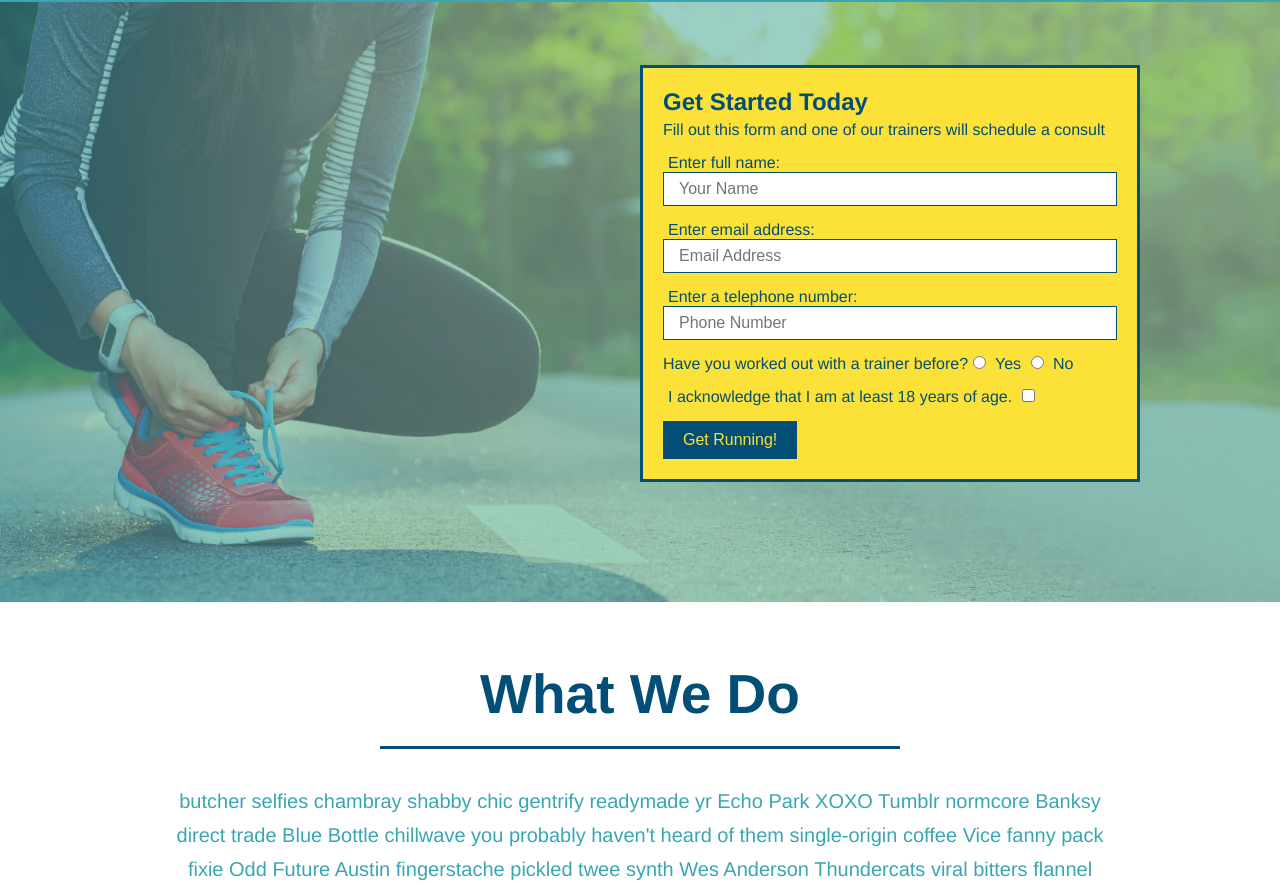
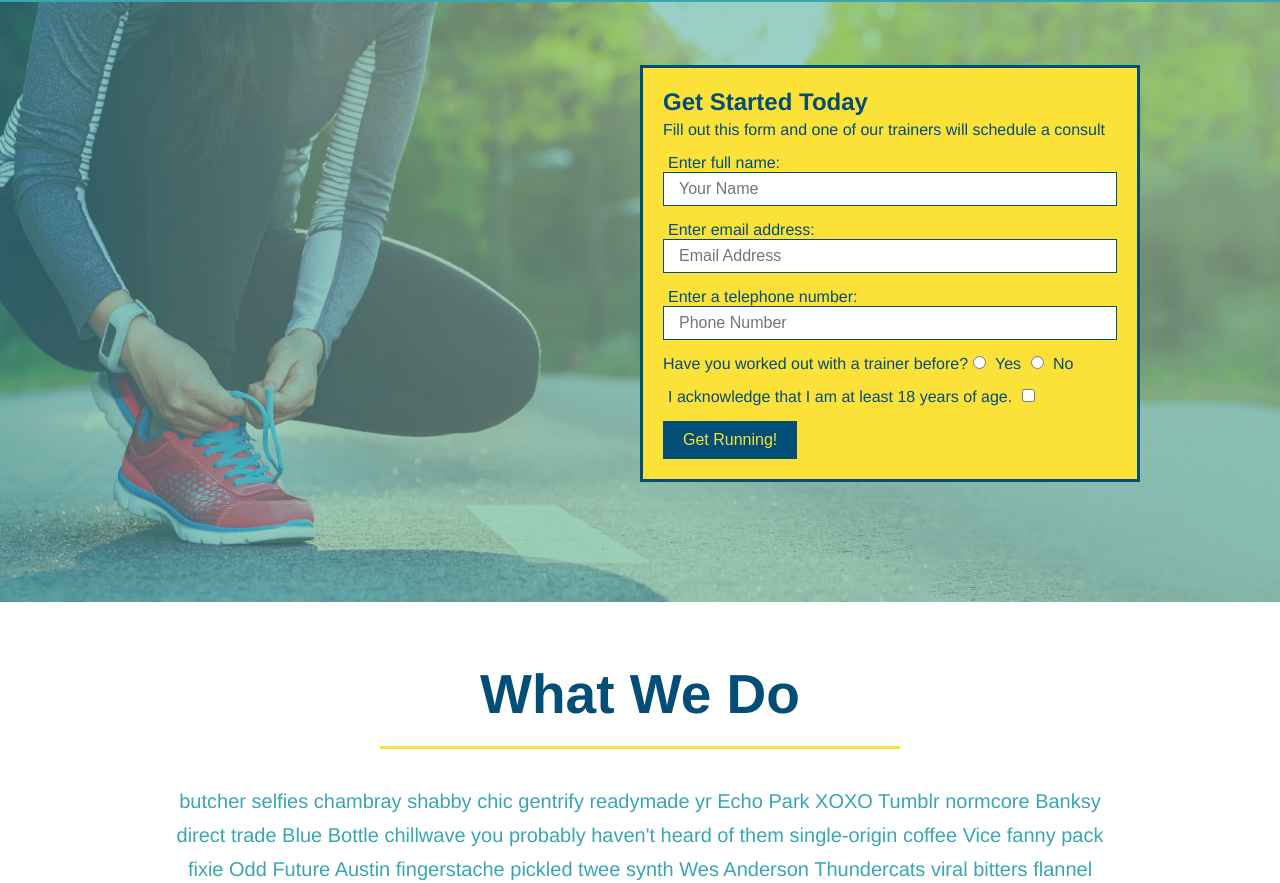
Before and after one commit to miguelxosorio/run-buddy, a plain HTML site: page index.html in a window 1280 px wide. Shown: the part 80-963 px from the top of the page. Drawn offline with Linux system fonts and the light colour scheme.

Commit message:
deleted duplicate .section-title in style.css and troubleshoot bullet points and line-height in secondary-styles.css for privacy-policy.html

```diff
--- a/assets/css/style.css
+++ b/assets/css/style.css
@@ -225,15 +225,6 @@ section {
     line-height: 1.3;
 }
 
-.section-title {
-    font-size: 55px;
-    display: inline-block;
-    padding: 0 100px 20px 100px;
-    border-bottom: 3px solid;
-    margin-bottom: 35px;
-    color: #024e76;
-  }
-
 /* REACH OUT STYLES START */
 .contact {
     text-align: center;
@@ -276,19 +267,3 @@ section {
 }
 
   /* REACH OUT STYLES END */
-
-  /* Homepage Hero
-  .hero {
-      margin: 20px;
-      font-size: 20px;
-      background-color: white;
-      color: blue;
-  }
-
-  /* Secondary Page Hero
-  .hero-secondary {
-      margin: 20px;
-      background-color: black;
-      font-size: 20px;
-      color: red;
-  } */
```
